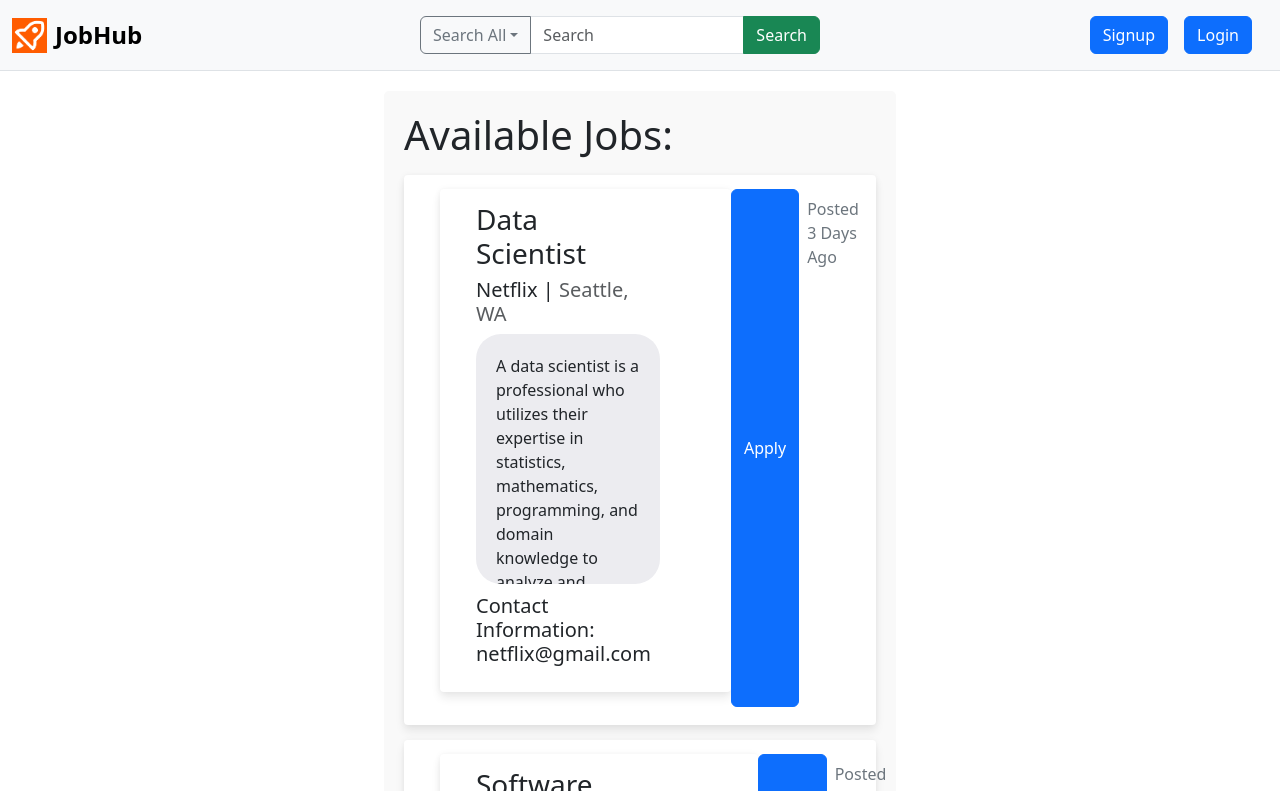
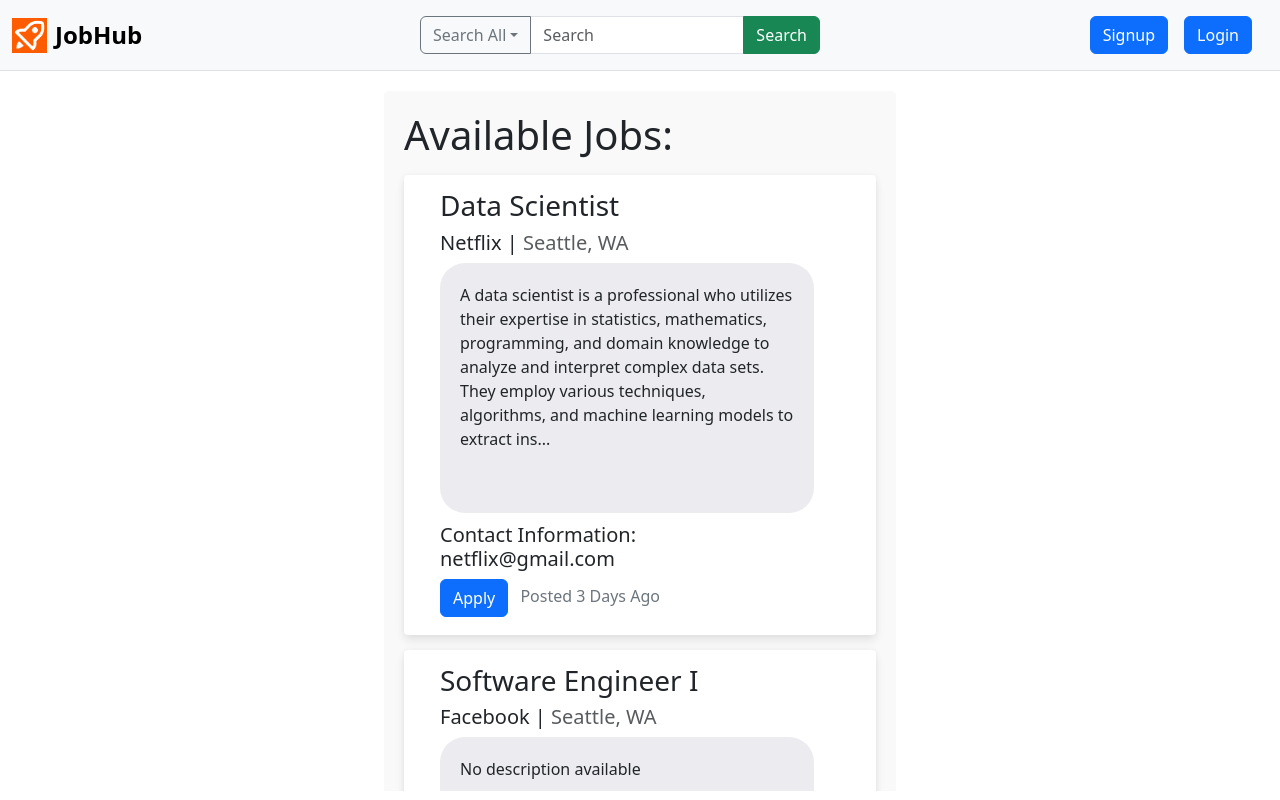
Before and after one commit to paulhuii/SENG401-Project, a React (Create React App) app in the folder client/: page /JobBoard in a window 1280 px wide. Built offline with nearby package versions, Linux system fonts and the light colour scheme.

Commit message:
hotfix joblisting card

```diff
--- a/client/src/components/jobPosting/JobListing.js
+++ b/client/src/components/jobPosting/JobListing.js
@@ -8,9 +8,8 @@ const JobListing = (props) => {
     var daysPassed = Math.floor(Math.random()*10) + 1;
 
     return(
-    <div class="row-lg-4 d-flex align-items-stretch">
-        <div class="jlcard w-100">
-        <div className="row-lg-4 d-flex align-items-stretch">
+
+<div className="row-lg-4 d-flex align-items-stretch">
     <div className="jlcard w-100">
         <div className="jlcard-body">
             <h3 className="jlcard-title">{props.position ? props.position : "No position given"}</h3>
@@ -21,9 +20,6 @@ const JobListing = (props) => {
             </div>
             {/* Contact Information */}
             <h5>Contact Information: {props.email ? props.email : "No contact information provided"}</h5>
-        </div>
-    </div>
-
             <ApplyPopup
                 company={props.company ? props.company : "no company given"}
                 position={props.position ? props.position : "No position given"}
@@ -32,8 +28,9 @@ const JobListing = (props) => {
             />
             <span class="p-2 text-secondary"> {daysPassed > 1 ? "Posted "+daysPassed+" Days Ago": "Posted "+daysPassed+" Day Ago"}</span>
         </div>
-        </div>
     </div>
+</div>
+
     );
 
 };
```
